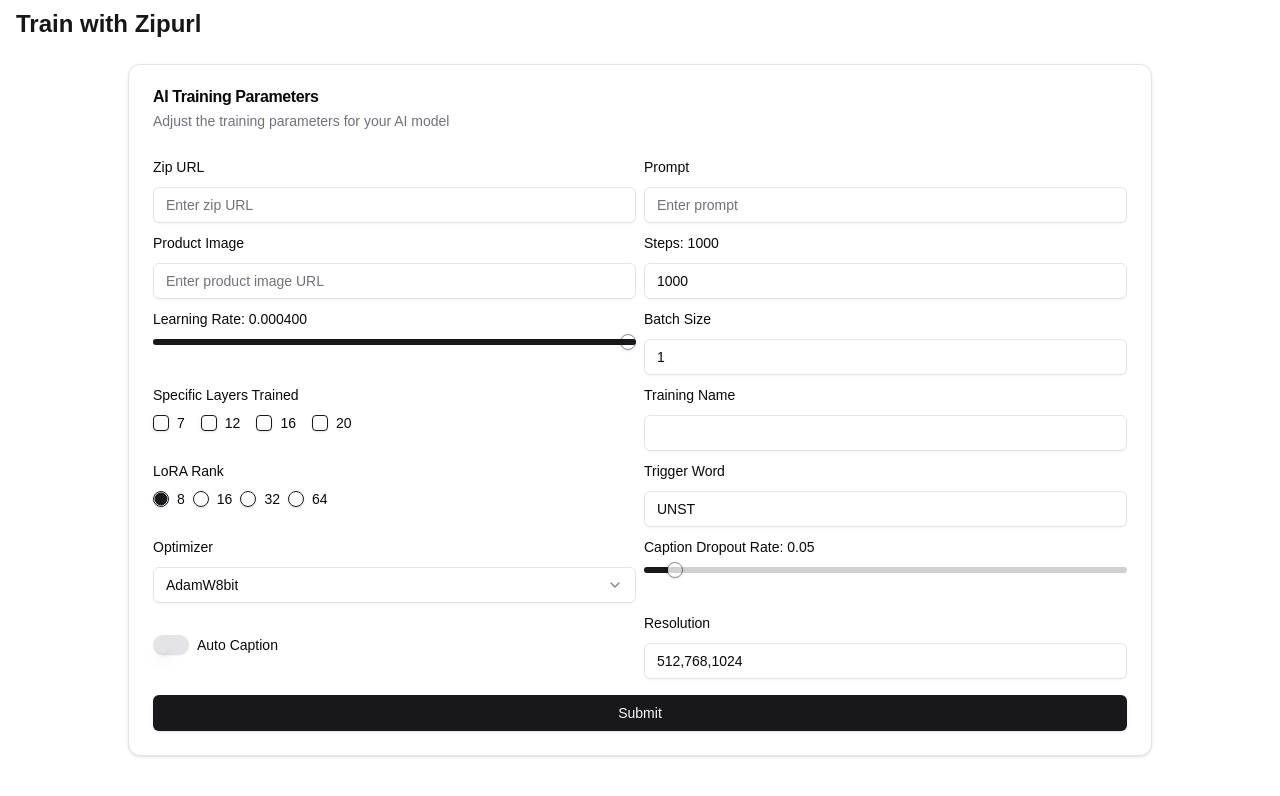
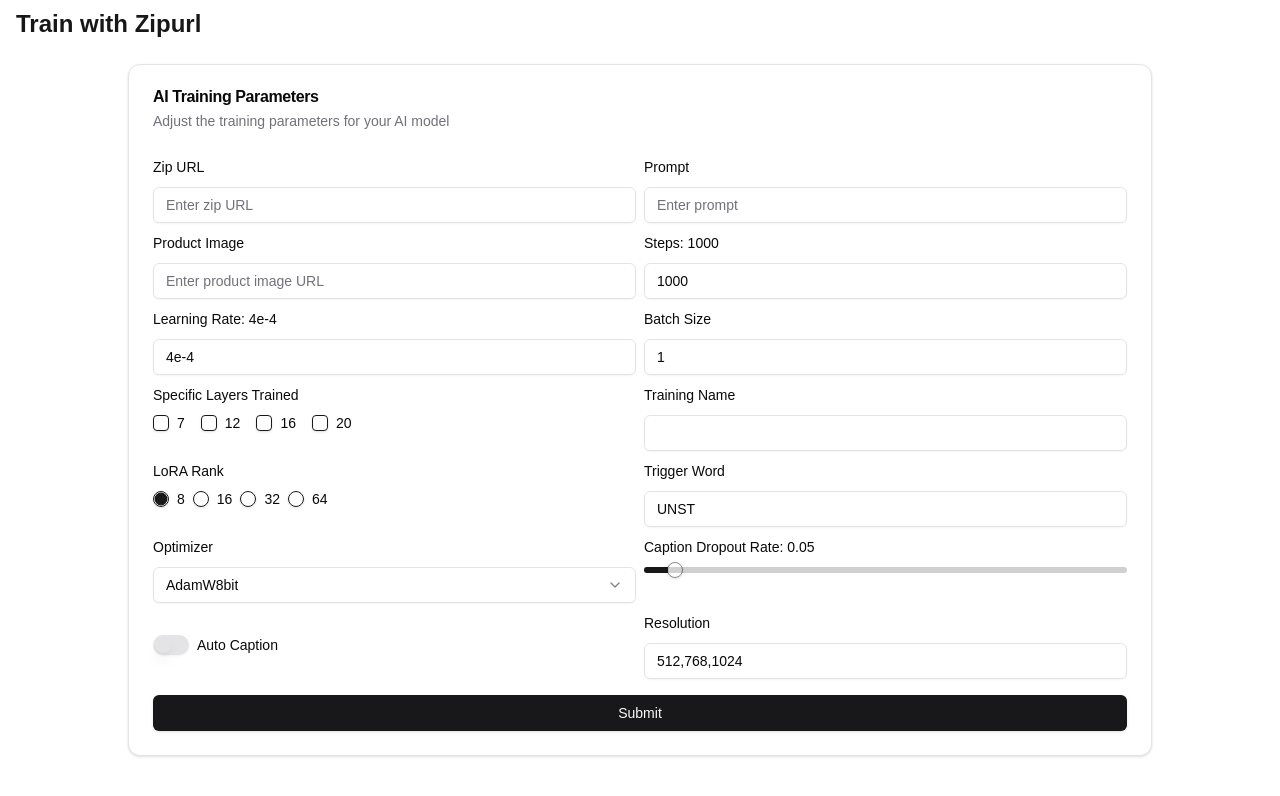
Before and after one commit to sanilUnstudio/train, a Next.js app: page /zipUrl in a window 1280 px wide. Shown: the top 796 px of the page. Built offline with nearby package versions, Linux system fonts and the light colour scheme.

Commit message:
update zip url

```diff
--- /dev/null
+++ b/src/pages/checkStatus.tsx
@@ -0,0 +1,9 @@
+import React from 'react'
+
+const CheckStatus = () => {
+  return (
+    <div>CheckStatus</div>
+  )
+}
+
+export default CheckStatus
--- a/src/pages/components/Step1.tsx
+++ b/src/pages/components/Step1.tsx
@@ -190,6 +190,7 @@ export default function Step1({ setStep, setZipUrl, setPrompt, setProductImage }
                 <div className='flex items-center gap-2'>
                     <Button onClick={() => router.push("/zipUrl")} className='border border-white border-opacity-40'>Train with zipUrl</Button>
                     <Button onClick={() => router.push("/allTrainings")} className='border border-white border-opacity-40'>All Trainings</Button>
+                    <Button onClick={() => router.push("/checkStatus")} className='border border-white border-opacity-40'>Check Status</Button>
                 </div>
             </div>
             <div className='flex flex-col gap-2'>
--- a/src/pages/zipUrl.tsx
+++ b/src/pages/zipUrl.tsx
@@ -17,7 +17,7 @@ import { useRouter } from "next/navigation";
 export default function ZipUrl() {
   const { toast } = useToast()
   const [steps, setSteps] = useState<number>(1000)
-  const [learningRate, setLearningRate] = useState<number[]>([0.0004])
+  const [learningRate, setLearningRate] = useState<string>('4e-4')
   const [batchSize, setBatchSize] = useState<number>(1)
   const [specificLayersTrained, setSpecificLayersTrained] = useState<number[]>([])
   const [trainingName, setTrainingName] = useState<string>("")
@@ -40,7 +40,7 @@ export default function ZipUrl() {
 
     // Check if any field is empty or invalid
     if (steps == 0 ||
-      learningRate.length == 0 ||
+      learningRate== ''||
       batchSize === 0 ||
       trainingName.trim() === "" ||
       loraRank === "" ||
@@ -57,7 +57,7 @@ export default function ZipUrl() {
     const dataToSend = {
       images_url: zipUrl,
       steps: steps,
-      learning_rate: learningRate[0],
+      learning_rate: learningRate,
       batch_size: batchSize,
       specific_layers_trained: specificLayersTrained,
       training_name: trainingName,
@@ -216,14 +216,11 @@ export default function ZipUrl() {
                     />
                   </div>
                   <div className="space-y-2">
-                    <Label htmlFor="learning-rate">Learning Rate: {learningRate[0].toFixed(6)}</Label>
-                    <Slider
+                    <Label htmlFor="learning-rate">Learning Rate: {learningRate}</Label>
+                    <Input
                       id="learning-rate"
-                      min={0}
-                      max={0.0004}
-                      step={0.000001}
                       value={learningRate}
-                      onValueChange={setLearningRate}
+                      onChange={(e) => setLearningRate(e.target.value)}
                     />
                   </div>
                   <div className="space-y-2">
```
